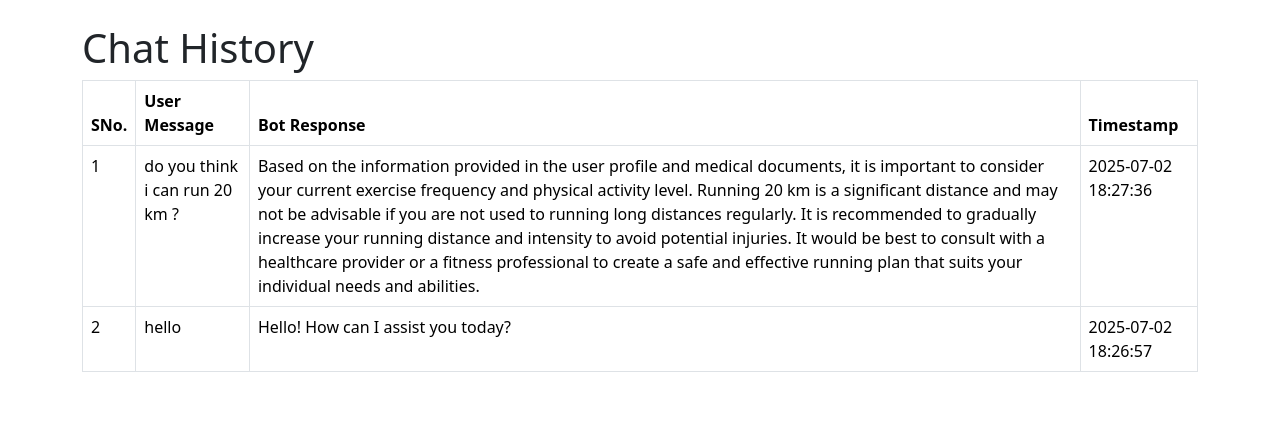
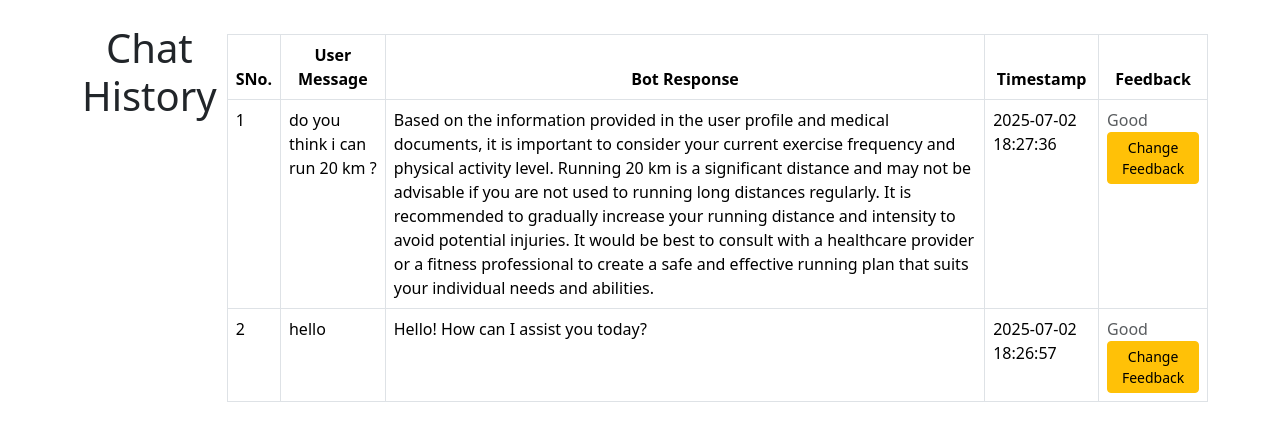
Before and after one commit to WolfenYash/medical-chatbot, a Flask app: page /history in a window 1280 px wide. Shown: the part 56-497 px from the top of the page. Run offline with Flask 3, Linux system fonts and the light colour scheme; a user stored in the database is signed in.

Commit message:
feedback inputs

```diff
--- a/app.py
+++ b/app.py
@@ -258,7 +258,14 @@ def history():
     if "user" not in session:
         flash("You must be logged in to access this page", "danger")
         return redirect(url_for("login"))
-
+    if request.method == "POST":
+        chat_id = request.form.get("chat_id")
+        feedback = request.form.get("feedback")
+        with engine.begin() as conn:
+            conn.execute(
+                text("UPDATE chat_history SET feedback = :feedback WHERE id = :chat_id AND username = :username"),
+                {"feedback": feedback, "chat_id": chat_id, "username": session["user"]}
+            )
     with engine.begin() as conn:
         chats = conn.execute(
             text("SELECT * FROM chat_history WHERE username = :username ORDER BY timestamp DESC"),
--- a/static/css/history.css
+++ b/static/css/history.css
@@ -0,0 +1,4 @@
+.dist-10
+{
+    margin: 10px;
+}
--- /dev/null
+++ b/static/js/feedback.js
@@ -0,0 +1,10 @@
+document.querySelectorAll(".change-btn").forEach(button => {
+    button.addEventListener("click", function () {
+      const parent = button.closest("td");
+      const staticForm = parent.querySelector(".static-feedback-form");
+      const editForm = parent.querySelector(".edit-feedback-form");
+
+      staticForm.classList.add("d-none");
+      editForm.classList.remove("d-none");
+    });
+  });
--- a/templates/history.html
+++ b/templates/history.html
@@ -4,16 +4,17 @@
     <link rel="stylesheet" href="{{ url_for('static', filename='css/history.css') }}">
 {%endblock%}
 {% block main %}
-<div class="container mt-4">
-    <h1>Chat History</h1>
+<div class="container mt-4 d-flex justify-content-center">
+    <h1 class="text-center">Chat History</h1>
     <div class="list-group">
-        <table class="table table-bordered mb-4">
+        <table class="table table-bordered table-hover mb-4 dist-10">
             <thead>
                 <tr>
-                    <th scope="col">SNo.</th>
-                    <th scope="col">User Message</th>
-                    <th scope="col">Bot Response</th>
-                    <th scope="col">Timestamp</th>
+                    <th scope="col" class="text-center">SNo.</th>
+                    <th scope="col" class="text-center">User Message</th>
+                    <th scope="col" class="text-center">Bot Response</th>
+                    <th scope="col" class="text-center">Timestamp</th>
+                    <th scope="col" class="text-center">Feedback</th>
                 </tr>
             </thead>
         {% if not chats %}
@@ -25,11 +26,52 @@
         {% endif %}
         {% for chat in chats %}
                 <tbody>
-                    <tr>
+                    <tr class="{% if chat[5] == 'bad' %}table-danger{% elif chat[5] == 'good' %}table-success{% endif %}">
                         <td>{{loop.index}}</td>
                         <td>{{ chat[2] }}</td>
                         <td>{{ chat[3] }}</td>
                         <td>{{ chat[4]}}</td>
+                        <!-- <td class="d-flex flex-column justify-content-center">
+                            <form action="{{url_for('history')}}" method="post">
+                                <input type="hidden" name="chat_id" value="{{ chat[0] }}">
+                                <select name="feedback" class="form-select">
+                                    <option value="">Select Feedback</option>
+                                    <option value="good" {% if chat[5] == 'good' %}selected{% endif %}>Good</option>
+                                    <option value="bad" {% if chat[5] == 'bad' %}selected{% endif %}>Bad</option>
+                                </select>
+                                <button type="submit" class="btn btn-primary mt-2">Submit</button>
+                            </form>
+                        </td> -->
+                        <td class="feedback-cell">
+                            {% if chat[5] %}
+                              <form method="POST" class="static-feedback-form">
+                                <input type="hidden" name="chat_id" value="{{ chat[0] }}">
+                                <input type="hidden" name="feedback" value="{{ chat[5] }}">
+                                <span class="text-muted">{{ chat[5] }}</span>
+                                <button type="button" class="btn btn-sm btn-warning change-btn">Change Feedback</button>
+                              </form>
+
+                              <form method="POST" class="edit-feedback-form d-none">
+                                <input type="hidden" name="chat_id" value="{{ chat[0] }}">
+                                <select name="feedback" class="form-select form-select-sm d-inline w-auto">
+                                  <option value="">Select Feedback</option>
+                                  <option value="Good" {% if chat[5] == 'Good' %}selected{% endif %}>Good</option>
+                                  <option value="Bad" {% if chat[5] == 'Bad' %}selected{% endif %}>Bad</option>
+                                </select>
+                                <button type="submit" class="btn btn-sm btn-primary">Save</button>
+                              </form>
+                            {% else %}
+                              <form method="POST">
+                                <input type="hidden" name="chat_id" value="{{ chat[0] }}">
+                                <select name="feedback" class="form-select form-select-sm d-inline w-auto">
+                                  <option value="">Select Feedback</option>
+                                  <option value="Good">Good</option>
+                                  <option value="Bad">Bad</option>
+                                </select>
+                                <button type="submit" class="btn btn-sm btn-primary">Submit</button>
+                              </form>
+                            {% endif %}
+                          </td>
                     </tr>
                 </tbody>
             {% endfor %}
@@ -37,4 +79,5 @@
     </div>
 
 </div>
+<script  src="{{ url_for('static', filename='js/feedback.js') }}"></script>
 {% endblock %}
```
Also changed, not shown: example.db.
